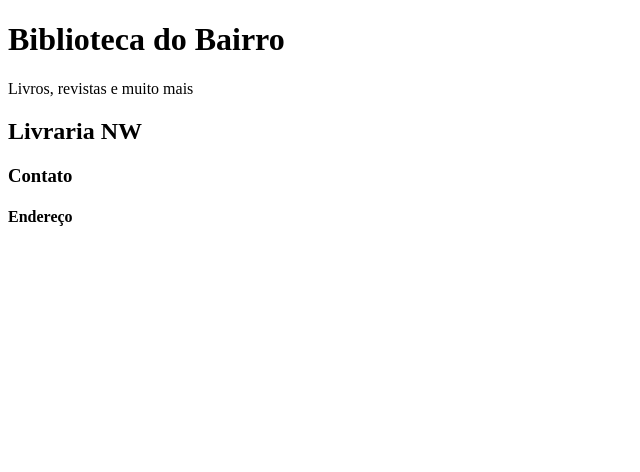
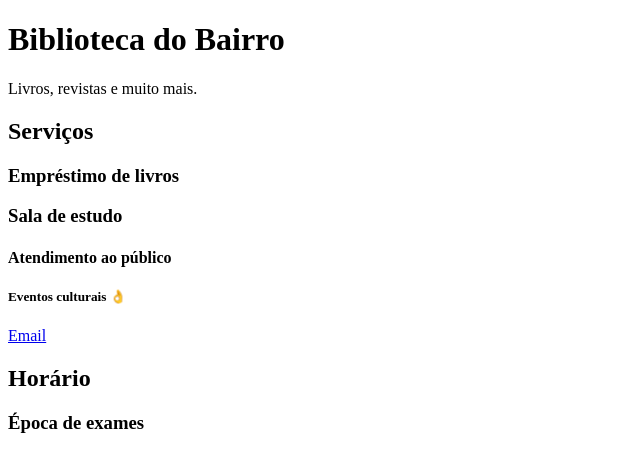
Before and after one commit to JoaoCarvalho-37429/biblioteca-do-bairro, a plain HTML site: page index.html in a window 1280 px wide. Shown: the whole page, without its empty margins (0-640 px from the left). Drawn offline with Linux system fonts and the light colour scheme.

Commit message:
Repostório Clonado

```diff
--- a/index.html
+++ b/index.html
@@ -1,17 +1,27 @@
 <!DOCTYPE html>
 <html lang="en">
+
 <head>
     <meta charset="UTF-8">
     <meta name="viewport" content="width=device-width, initial-scale=1.0">
-    <title>Document</title>
+    <title>Biblioteca do Bairro</title>
 </head>
+
 <body>
     <h1>Biblioteca do Bairro</h1>
-    <p>Livros, revistas e muito mais</p>
-    <h2>Livraria NW</h2>
-    <h3>Contato</h3>
-    <h4>Endereço</h4>
+    <p>Livros, revistas e muito mais.</p>
 
 
+    <h2>Serviços</h2>
+    <h3>Empréstimo de livros</h3>
+    <h3>Sala de estudo</h3>
+    <h4>Atendimento ao público</h4>
+    <h5>Eventos culturais 👌</h5>
+    <a href="mailto:geral@ipca.pt">Email</a>
+
+    <h2>Horário</h2>
+    <h3>Época de exames</h3>
+
 </body>
+
 </html>
```
